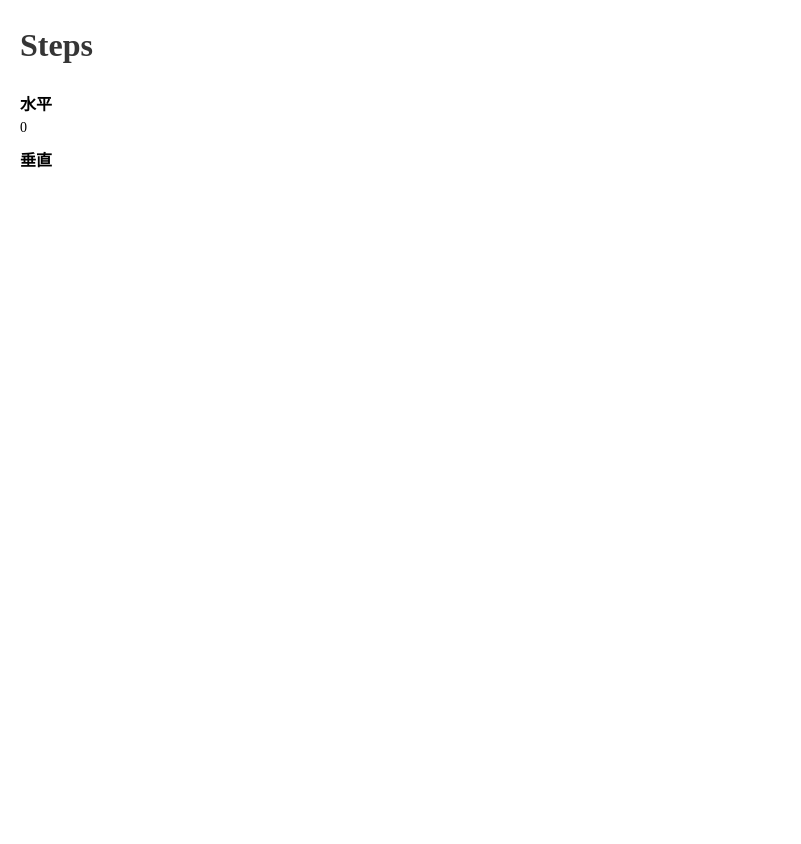
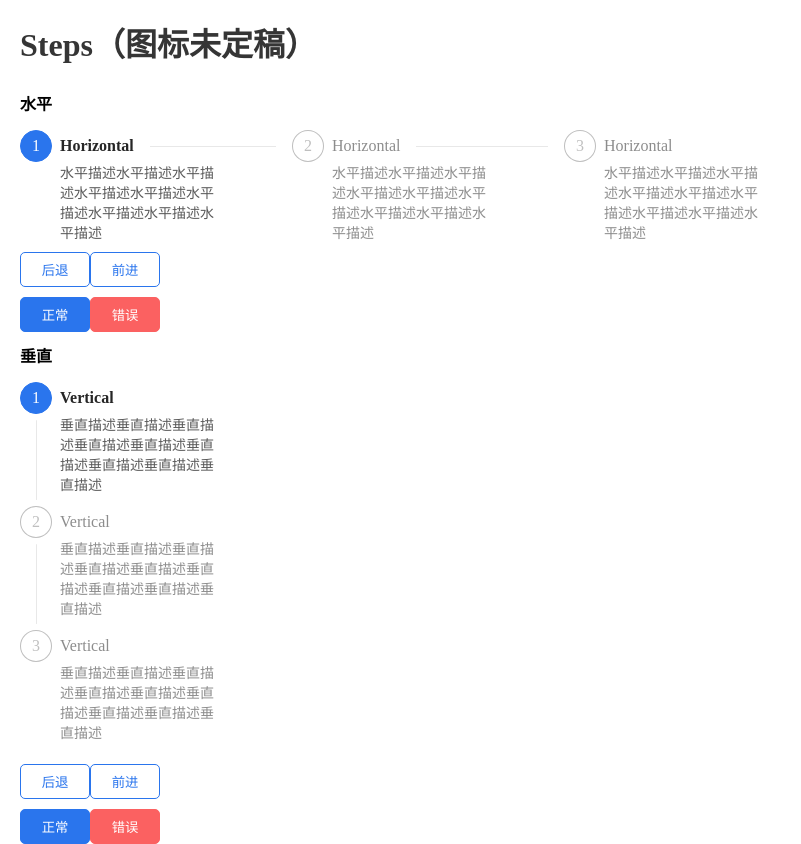
Before and after one commit to SanChiaki/sense, a Vue app: page /#/steps in a window 1280 px wide. Shown: the whole page, without its empty margins (0-801 px from the left). Before the commit the page ends 800 px from the top, so only its background shows below. Built offline with nearby package versions, Linux system fonts and the light colour scheme; a small style sheet from the web is missing; the HTML template or start-up script is replaced by a standard one.

Commit message:
steps version 0.1

```diff
--- a/src/components/step/index.vue
+++ b/src/components/step/index.vue
@@ -1,6 +1,22 @@
 <template>
-  <div class="ss-step">
-    {{ $parent.current }}
+  <div
+    class="ss-step"
+    :class="[ stepClass, { 'ss-step-next-error': nextError } ]"
+  >
+    <div class="ss-step-tail"></div>
+    <div class="ss-step-icon">
+      <span v-if="currentStatus === 'finish'" class="ss-step-icon__icon">
+        √
+      </span>
+      <span v-else-if="currentStatus === 'error'" class="ss-step-icon__icon">
+        ×
+      </span>
+      <span v-else class="ss-step-icon__text">{{ index + 1 }}</span>
+    </div>
+    <div class="ss-step-content">
+      <div class="ss-step-content-title">{{ title }}</div>
+      <div class="ss-step-content-desc">{{ desc }}</div>
+    </div>
   </div>
 </template>
 
@@ -24,11 +40,221 @@ export default {
     }
   },
 
-  created() {
+  data() {
+    return {
+      index: -1,
+      nextError: false
+    }
+  },
+
+  computed: {
+    currentStatus() {
+      const stepIndex = this.$parent.steps.indexOf(this);
+      const current = this.$parent.current;
+
+      if (stepIndex === current) {
+        return this.$parent.status;
+      } else if (stepIndex < current) {
+        return 'finish';
+      } else {
+        return 'wait';
+      }
+    },
+
+    stepClass() {
+      return `ss-step__${this.currentStatus}`;
+    }
+  },
+
+  beforeCreate() {
+    this.$parent.steps.push(this);
+  },
+
+  beforeDestroy() {
+    const steps = this.$parent.steps
+    const index = steps.indexOf(this)
+
+    if (index >= 0) {
+      steps.splice(index, 1)
+    }
   }
+
 }
 </script>
 
 <style lang='scss' scoped>
+.ss-step {
+  position: relative;
+  display: inline-block;
+  margin-right: 16px;
+  overflow: hidden;
+  white-space: nowrap;
+  flex: 1;
+  &:last-child {
+    flex: none;
+    .ss-step-content-title::after{
+      display: none;
+    }
+  }
+}
 
+.ss-step-icon {
+  display: inline-flex;
+  align-items: center;
+  justify-content: center;
+  vertical-align: top;
+  margin-right: 8px;
+  width: 32px;
+  height: 32px;
+  font-size: 16px;
+  line-height: 32px;
+  border: 1px solid ;
+  border-radius: 50%;
+  transition: background .3s;
+}
+
+.ss-step-content {
+  display: inline-block;
+  .ss-step-content-title {
+    display: inline-block;
+    position: relative;
+    font-size: 16px;
+    line-height: 32px;
+    padding-right: 16px;
+    &::after {
+      content: "";
+      position: absolute;
+      top: 16px;
+      left: 100%;
+      display: block;
+      width: 9999px;
+      height: 1px;
+      background-color: #e8e8e8;
+      transition: background .3s;
+    }
+  }
+  .ss-step-content-desc {
+    max-width: 160px;
+    white-space: normal;
+    font-size: 14px;
+  }
+}
+
+
+.ss-step__process{
+  .ss-step-icon {
+    color: #ffffff;
+    background-color: #2A75ED;
+    border-color: #2A75ED;
+  }
+  .ss-step-content-title {
+    font-weight: 600;
+    color: rgba(0,0,0,.85);
+  }
+  .ss-step-content-desc {
+    color: rgba(0,0,0,.65);
+  }
+}
+.ss-step__finish{
+  .ss-step-icon {
+    color: #2A75ED;
+    background-color: #ffffff;
+    border-color: #2A75ED;
+  }
+  .ss-step-content-title {
+    color: rgba(0,0,0,.65);
+    &::after {
+      background-color: #2A75ED;
+    }
+  }
+  .ss-step-content-desc {
+    color: rgba(0,0,0,.45);
+  }
+}
+.ss-step__wait{
+  .ss-step-icon {
+    color: rgba(0,0,0,.25);
+    background-color: #ffffff;
+    border-color: rgba(0,0,0,.25);
+  }
+  .ss-step-content-title {
+    color: rgba(0,0,0,.45);
+  }
+  .ss-step-content-desc {
+    color: rgba(0,0,0,.45);
+  }
+}
+.ss-step__error{
+  .ss-step-icon {
+    color: #FB6161;
+    background-color: #ffffff;
+    border-color: #FB6161;
+  }
+  .ss-step-content-title {
+    color: #FB6161;
+  }
+  .ss-step-content-desc {
+    color: #FB6161;
+  }
+}
+
+.ss-steps__horizontal {
+  .ss-step-tail {
+    display: none;
+  }
+}
+.ss-steps__vertical {
+  .ss-step {
+    display: block;
+    &:last-child {
+      .ss-step-tail {
+        display: none;
+      }
+    }
+  }
+
+  .ss-step-tail {
+    position: absolute;
+    left: 16px;
+    top: 0;
+    padding: 38px 0 6px;
+    width: 1px;
+    height: 100%;
+    &::after {
+      content: "";
+      display: inline-block;
+      background: #e8e8e8;
+      height: 100%;
+      width: 1px;
+      border-radius: 1px;
+      transition: background .3s;
+    }
+  }
+  .ss-step__finish {
+      .ss-step-tail::after {
+        background-color: #2A75ED;
+      }
+    }
+  .ss-step-content {
+    .ss-step-content-title {
+      &::after {
+        display: none;
+      }
+    }
+    .ss-step-content-desc {
+      padding-bottom: 12px;
+    }
+  }
+}
+
+.ss-step-next-error {
+  .ss-step-content {
+    .ss-step-content-title::after {
+      background-color: #FB6161;
+    }
+  }
+  .ss-steps__vertical & .ss-step-tail::after {
+    background-color: #FB6161;
+  }
+}
 </style>
--- a/src/components/steps/index.vue
+++ b/src/components/steps/index.vue
@@ -1,5 +1,8 @@
 <template>
-  <div class='ss-steps'>
+  <div
+    class='ss-steps'
+    :class="[ stepsDirection ]"
+  >
       <slot></slot>
   </div>
 </template>
@@ -13,18 +16,77 @@ export default {
       type: Number,
       required: true
     },
+    status: {
+      type: String,
+      default: 'process',
+      validator: val => ['wait', 'process', 'finish', 'error'].indexOf(val) > -1
+    },
     direction: {
       type: String,
-      default: 'horizontal'
+      default: 'horizontal',
+      validator: val => ['horizontal', 'vertical'].indexOf(val) > -1
     },
     size: {
       type: String,
       default: 'normal'
+    }
+  },
+
+  data() {
+    return {
+      steps: []
+    }
+  },
+
+  computed: {
+    stepsDirection() {
+      return `ss-steps__${this.direction}`
+    }
+  },
+
+  watch: {
+    status() {
+      this.updateStepsStatus();
+    },
+    current() {
+      this.updateStepsStatus();
+    },
+    steps(steps) {
+      steps.forEach((child, index) => {
+        child.index = index;
+      });
+      this.updateStepsStatus();
+    }
+  },
+
+  methods: {
+    updateStepsStatus() {
+      const current = this.current;
+      const status = this.status;
+
+      this.steps.forEach((child, index) => {
+        const prevChild = this.steps[index - 1];
+
+        if (index === current) {
+          prevChild && (prevChild.nextError = (status === 'error'));
+        } else if (index < current) {
+          prevChild && (prevChild.nextError = false);
+        } else {
+          prevChild && (prevChild.nextError = false);
+        }
+      })
     }
   }
 };
 </script>
 
 <style lang='scss' scoped>
-
+.ss-steps {
+  display: flex;
+  font-size: 0;
+  transition: background 0.3s;
+}
+.ss-steps__vertical {
+  display: block;
+}
 </style>
--- a/src/view/steps.vue
+++ b/src/view/steps.vue
@@ -1,18 +1,63 @@
 <template>
   <div class="container">
-    <div class="title">Steps</div>
+    <div class="title">Steps（图标未定稿）</div>
     <div class="content">
       <div class="item">
         <div class="item-title">水平</div>
         <div class="item-sense">
-          <ss-steps :current="0">
-            <ss-step title="test">tttt</ss-step>
+          <ss-steps :current="current.horizontal"  :status="status.horizontal">
+            <ss-step
+              title="Horizontal"
+              desc="水平描述水平描述水平描述水平描述水平描述水平描述水平描述水平描述水平描述"
+            >
+            </ss-step>
+            <ss-step
+              title="Horizontal"
+              desc="水平描述水平描述水平描述水平描述水平描述水平描述水平描述水平描述水平描述"
+            >
+            </ss-step>
+            <ss-step
+              title="Horizontal"
+              desc="水平描述水平描述水平描述水平描述水平描述水平描述水平描述水平描述水平描述"
+            >
+            </ss-step>
           </ss-steps>
+          <div class="ctrlBtnArea">
+            <button @click="prev('horizontal')">后退</button>
+            <button @click="next('horizontal')">前进</button>
+          </div>
+          <div class="statusBtnArea">
+            <button class="process" @click="process('horizontal')">正常</button>
+            <button class="error" @click="error('horizontal')">错误</button>
+          </div>
         </div>
       </div>
       <div class="item">
         <div class="item-title">垂直</div>
-        <div class="item-sense"></div>
+        <div class="item-sense">
+          <ss-steps :current="current.vertical" direction="vertical" :status="status.vertical">
+            <ss-step
+              title="Vertical"
+              desc="垂直描述垂直描述垂直描述垂直描述垂直描述垂直描述垂直描述垂直描述垂直描述"
+            ></ss-step>
+            <ss-step
+              title="Vertical"
+              desc="垂直描述垂直描述垂直描述垂直描述垂直描述垂直描述垂直描述垂直描述垂直描述"
+            ></ss-step>
+            <ss-step
+              title="Vertical"
+              desc="垂直描述垂直描述垂直描述垂直描述垂直描述垂直描述垂直描述垂直描述垂直描述"
+            ></ss-step>
+          </ss-steps>
+        </div>
+        <div class="ctrlBtnArea">
+          <button @click="prev('vertical')">后退</button>
+          <button @click="next('vertical')">前进</button>
+        </div>
+        <div class="statusBtnArea">
+          <button class="process" @click="process('vertical')">正常</button>
+          <button class="error" @click="error('vertical')">错误</button>
+        </div>
       </div>
     </div>
   </div>
@@ -26,6 +71,34 @@ export default {
   components: {
     SsSteps,
     SsStep
+  },
+
+  data() {
+    return {
+      status: {
+        horizontal: 'process',
+        vertical: 'process',
+      },
+      current: {
+        horizontal: 0,
+        vertical: 0,
+      }
+    }
+  },
+
+  methods: {
+    prev(area) {
+      this.current[area] > 0 ? this.current[area]-- : null;
+    },
+    next(area) {
+      this.current[area] < 2 ? this.current[area]++ : null;
+    },
+    error(area) {
+      this.status[area] = 'error';
+    },
+    process(area) {
+      this.status[area] = 'process';
+    }
   }
 }
 </script>
@@ -42,13 +115,48 @@ export default {
     display: flex;
     flex-direction: column;
     padding: 0 20px;
+    width: 800px;
     .item + .item {
       margin: 10px 0 0;
     }
     .item-title {
+      margin-bottom: 10px;
       font-size: 16px;
       font-weight: 600;
       line-height: 30px;
     }
   }
+  .ctrlBtnArea {
+    margin-top: 10px;
+    button {
+      width: 70px;
+      height: 35px;
+      border: 1px solid #2A75ED;
+      border-radius: 5px;
+      background-color: #FFFFFF;
+      color: #2A75ED;
+      outline: none;
+      cursor: pointer;
+    }
+  }
+  .statusBtnArea {
+    margin-top: 10px;
+    button {
+      width: 70px;
+      height: 35px;
+      border: 1px solid;
+      border-radius: 5px;
+      color: #FFFFFF;
+      outline: none;
+      cursor: pointer;
+    }
+    .process {
+      border-color: #2A75ED;
+      background-color: #2A75ED;
+    }
+    .error {
+      border-color: #FB6161;
+      background-color: #FB6161;
+    }
+  }
 </style>
```
